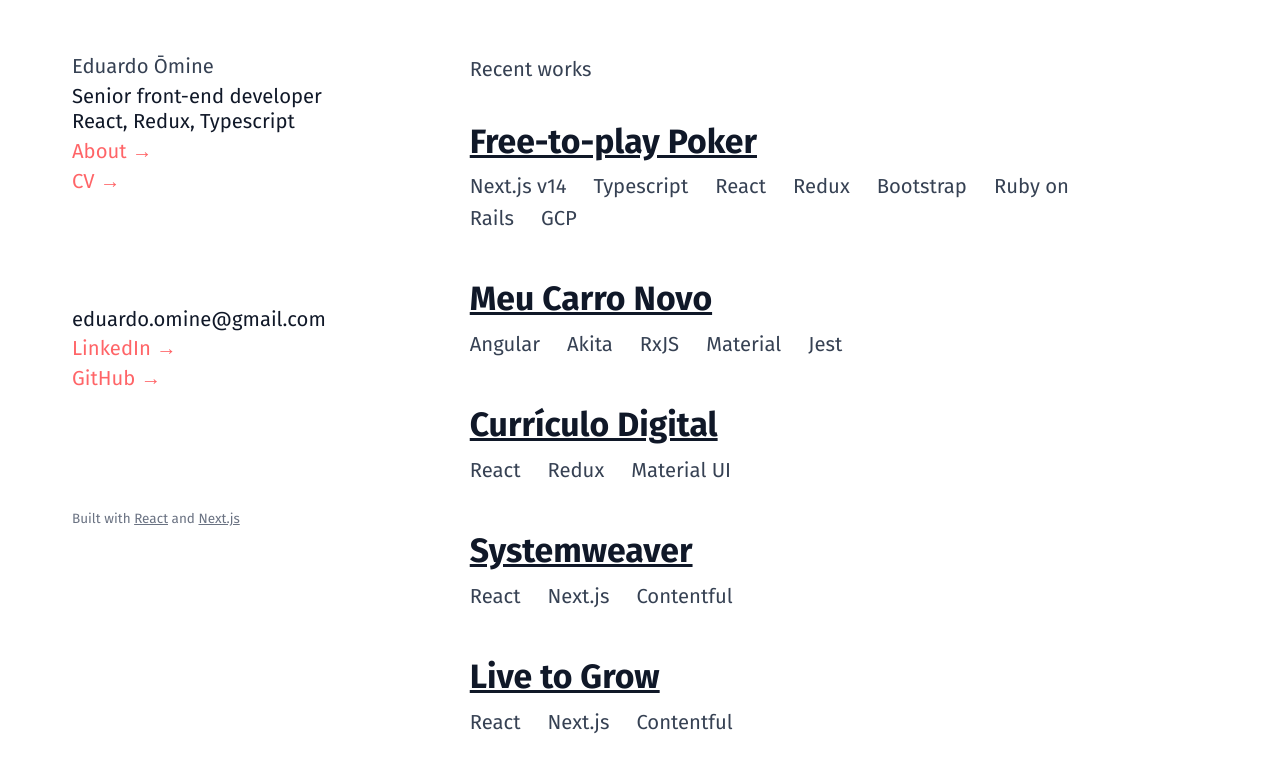
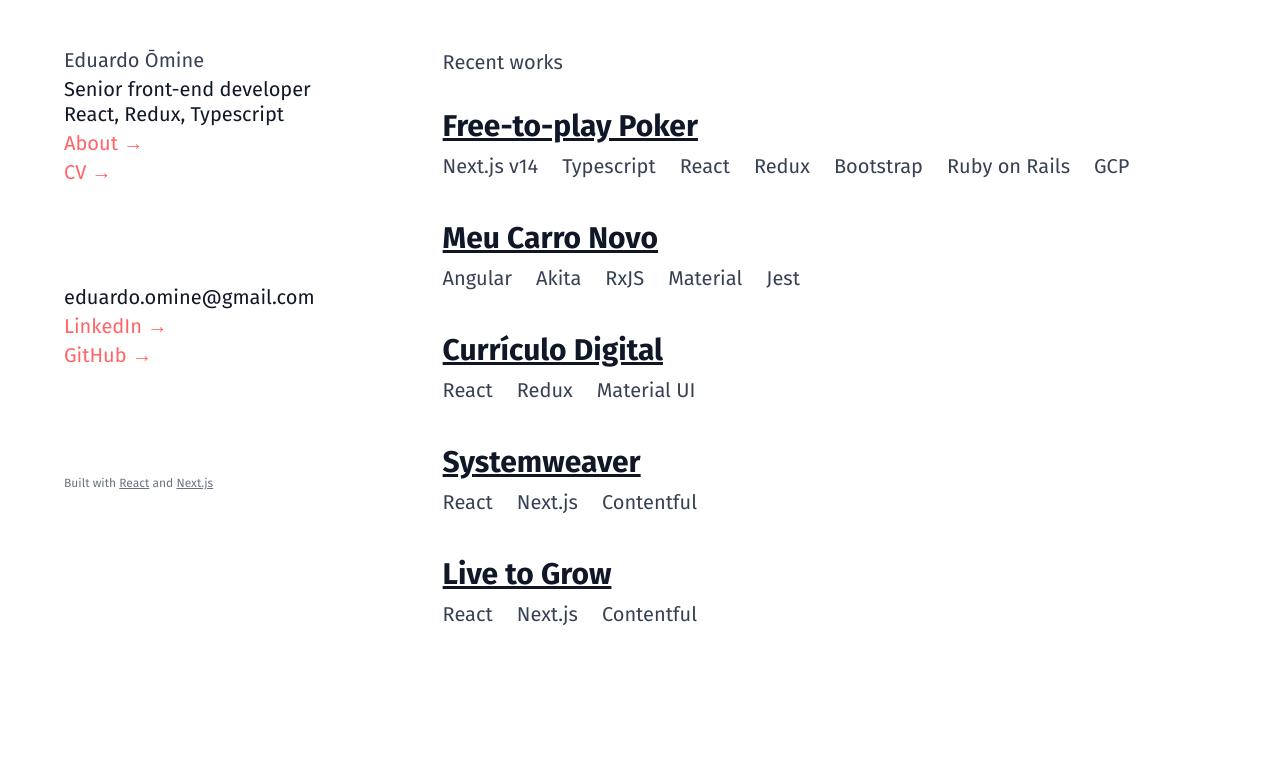
Before and after one commit to eomine/work-omine-net, a Next.js app: page / in a window 1280 px wide. Shown: the top 772 px of the page. Built offline with nearby package versions, Linux system fonts and the light colour scheme.

Commit message:
Move styles from globals to _document

```diff
--- a/pages/_document.jsx
+++ b/pages/_document.jsx
@@ -5,7 +5,7 @@ export default class MyDocument extends Document {
     return (
       <Html lang="en">
         <Head />
-        <body className="text-black dark:bg-gray-900 dark:text-white">
+        <body className="text-lg md:text-xl text-black dark:bg-gray-900 dark:text-white">
           <Main />
           <NextScript />
         </body>
--- a/styles/globals.css
+++ b/styles/globals.css
@@ -7,11 +7,6 @@
   box-sizing: border-box;
 }
 
-html,
-body {
-  @apply text-base md:text-lg;
-}
-
 @theme {
   --font-sans: "Fira Sans", "sans-serif";
 }
```
